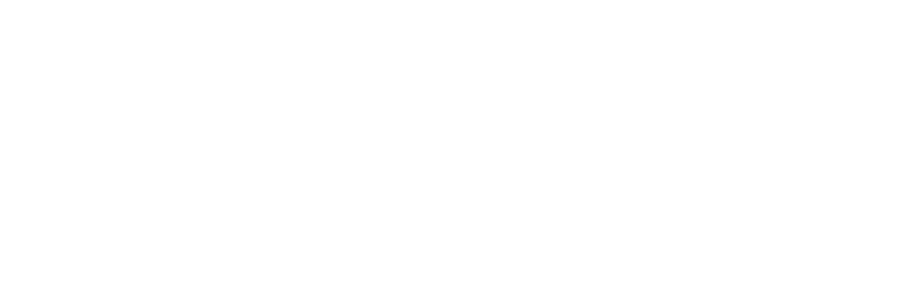
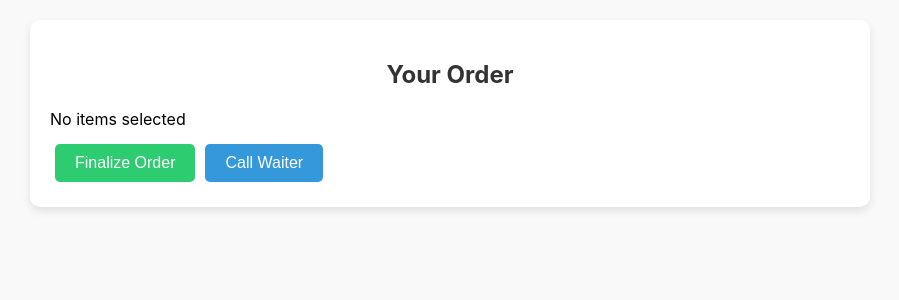
Before and after one commit to Rushikeshlawand/restaurants-management-system, a React (Create React App) app: page /myorder in a window 1280 px wide. Before the commit this address had no page. Shown: the top 300 px of the page, without its empty margins (190-1089 px from the left). Built offline with nearby package versions, Linux system fonts and the light colour scheme.

Commit message:
before my order page

```diff
--- a/src/App.js
+++ b/src/App.js
@@ -4,8 +4,9 @@ import LoginPage from './components/Login/LoginPage';
 import SignUpPage from './components/CustomerPortal/SignUpPage/SignUpPage';
 import HomePage from './components/CustomerPortal/HomePage/HomePage';
 import MenuCard from './components/CustomerPortal/MenuCard/MenuCard';
-import ContactPage from './components/CustomerPortal/ContactPage/ContactPage'; // Import the ContactPage
-import TestimonialsPage from './components/CustomerPortal/Testimonials/Testimonials'; // Correct import path and name
+import ContactPage from './components/CustomerPortal/ContactPage/ContactPage';
+import TestimonialsPage from './components/CustomerPortal/Testimonials/Testimonials';
+import MyOrder from './components/CustomerPortal/MyOrder/MyOrder'; // Import MyOrder
 
 function App() {
   return (
@@ -15,8 +16,9 @@ function App() {
         <Route path="/menu" element={<MenuCard />} />
         <Route path="/signup" element={<SignUpPage />} />
         <Route path="/home" element={<HomePage />} />
-        <Route path="/contact" element={<ContactPage />} /> {/* Route for ContactPage */}
-        <Route path="/testimonials" element={<TestimonialsPage />} /> {/* Route for TestimonialsPage */}
+        <Route path="/contact" element={<ContactPage />} />
+        <Route path="/testimonials" element={<TestimonialsPage />} />
+        <Route path="/myorder" element={<MyOrder />} /> {/* Add Route for MyOrder */}
       </Routes>
     </Router>
   );
--- /dev/null
+++ b/src/components/CustomerPortal/MyOrder/MyOrder.css
@@ -0,0 +1,90 @@
+.myorder-page {
+    padding: 20px;
+    background-color: #f9f9f9;
+    min-height: 100vh;
+}
+
+.order-summary {
+    max-width: 800px;
+    margin: 0 auto;
+    background-color: #fff;
+    padding: 20px;
+    border-radius: 10px;
+    box-shadow: 0 4px 8px rgba(0, 0, 0, 0.1);
+}
+
+h2 {
+    text-align: center;
+    margin-bottom: 20px;
+    color: #333;
+}
+
+.order-card {
+    display: flex;
+    align-items: center;
+    margin-bottom: 20px;
+    padding: 10px;
+    background-color: #fff;
+    border-radius: 8px;
+    box-shadow: 0 2px 4px rgba(0, 0, 0, 0.1);
+}
+
+.order-item-image {
+    width: 80px;
+    height: 80px;
+    object-fit: cover;
+    margin-right: 20px;
+    border-radius: 8px;
+}
+
+.order-item-details {
+    flex: 1;
+}
+
+.remove-item-button, .finalize-order-button, .call-waiter-button {
+    display: inline-block;
+    padding: 10px 20px;
+    margin: 5px;
+    border: none;
+    border-radius: 5px;
+    cursor: pointer;
+    color: #fff;
+    font-size: 16px;
+    transition: background-color 0.3s;
+}
+
+.remove-item-button {
+    background-color: #e74c3c;
+}
+
+.remove-item-button:hover {
+    background-color: #c0392b;
+}
+
+.finalize-order-button {
+    background-color: #2ecc71;
+}
+
+.finalize-order-button:hover {
+    background-color: #27ae60;
+}
+
+.call-waiter-button {
+    background-color: #3498db;
+}
+
+.call-waiter-button:hover {
+    background-color: #2980b9;
+}
+
+.order-total {
+    margin-top: 20px;
+    padding-top: 20px;
+    border-top: 1px solid #ddd;
+}
+
+.grand-total {
+    font-weight: bold;
+    font-size: 18px;
+    color: #2c3e50;
+}
--- /dev/null
+++ b/src/components/CustomerPortal/MyOrder/MyOrder.js
@@ -0,0 +1,56 @@
+import React from 'react';
+import './MyOrder.css';
+
+const MyOrder = ({ selectedItems = {}, onDeleteItem, onCallWaiter, onFinalizeOrder }) => { // Default empty object
+    const calculateTotal = () => {
+        const total = Object.values(selectedItems).reduce((sum, item) => sum + item.price * item.quantity, 0);
+        const gst = total * 0.09;
+        return {
+            total,
+            gst,
+            grandTotal: total + gst
+        };
+    };
+
+    const { total, gst, grandTotal } = calculateTotal();
+
+    const handleFinalizeOrder = () => {
+        // Show a confirmation message
+        alert("Foodies are getting started with your order. We’ll prepare it shortly!");
+        onFinalizeOrder();
+    };
+
+    return (
+        <div className="myorder-page">
+            <div className="order-summary">
+                <h2>Your Order</h2>
+                {Object.keys(selectedItems).length === 0 ? (
+                    <p>No items selected</p>
+                ) : (
+                    <div>
+                        {Object.values(selectedItems).map(item => (
+                            <div key={item.id} className="order-card">
+                                <img src={item.image} alt={item.name} className="order-item-image" />
+                                <div className="order-item-details">
+                                    <h3>{item.name}</h3>
+                                    <p>₹{item.price.toFixed(2)} x {item.quantity}</p>
+                                    <p>Total: ₹{(item.price * item.quantity).toFixed(2)}</p>
+                                    <button onClick={() => onDeleteItem(item.id)} className="remove-item-button">Remove</button>
+                                </div>
+                            </div>
+                        ))}
+                        <div className="order-total">
+                            <p>Subtotal: ₹{total.toFixed(2)}</p>
+                            <p>GST (9%): ₹{gst.toFixed(2)}</p>
+                            <p className="grand-total">Total: ₹{grandTotal.toFixed(2)}</p>
+                        </div>
+                    </div>
+                )}
+                <button onClick={handleFinalizeOrder} className="finalize-order-button">Finalize Order</button>
+                <button onClick={onCallWaiter} className="call-waiter-button">Call Waiter</button>
+            </div>
+        </div>
+    );
+};
+
+export default MyOrder;
--- a/src/components/CustomerPortal/Navbar/Navbar.js
+++ b/src/components/CustomerPortal/Navbar/Navbar.js
@@ -7,7 +7,7 @@ const Navbar = () => {
         <nav className="navbar">
             <Link to="/">Home</Link>
             <Link to="/menu">Menu Card</Link>
-            <Link to="/orders">My Order</Link>
+            <Link to="/myorder">My Order</Link>
             <Link to="/testimonials">Testimonials</Link>
             <Link to="/contact">Contact</Link>
         </nav>
```
Also changed, not shown: src/restaurant management system.txt.
